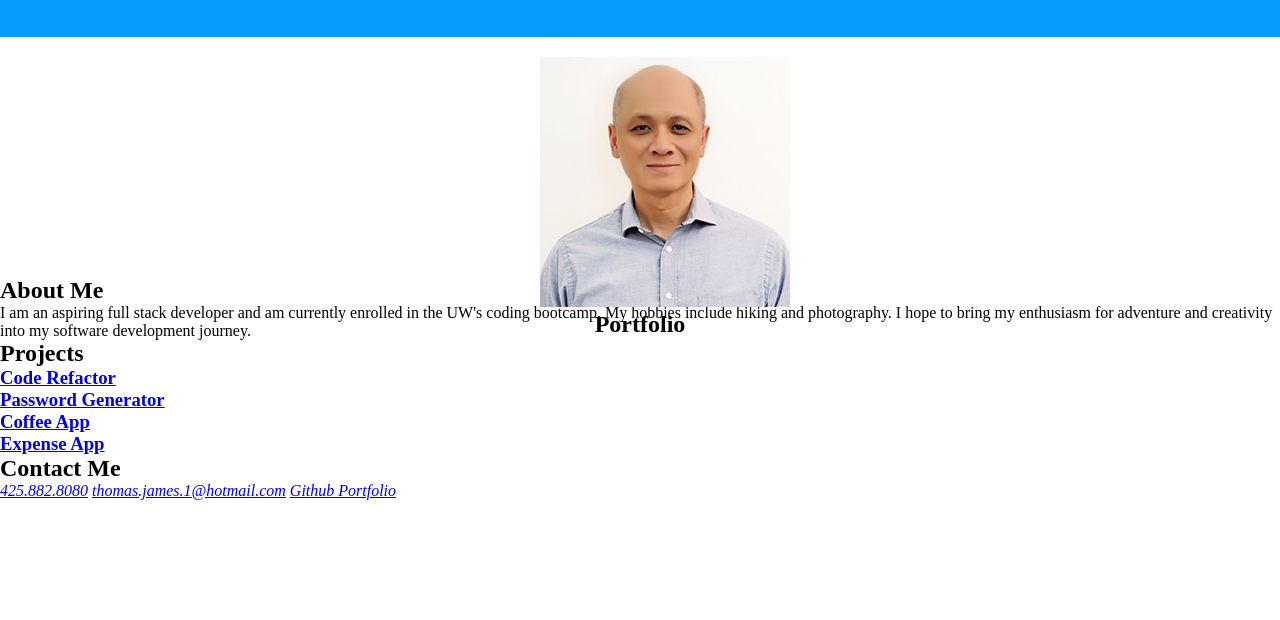
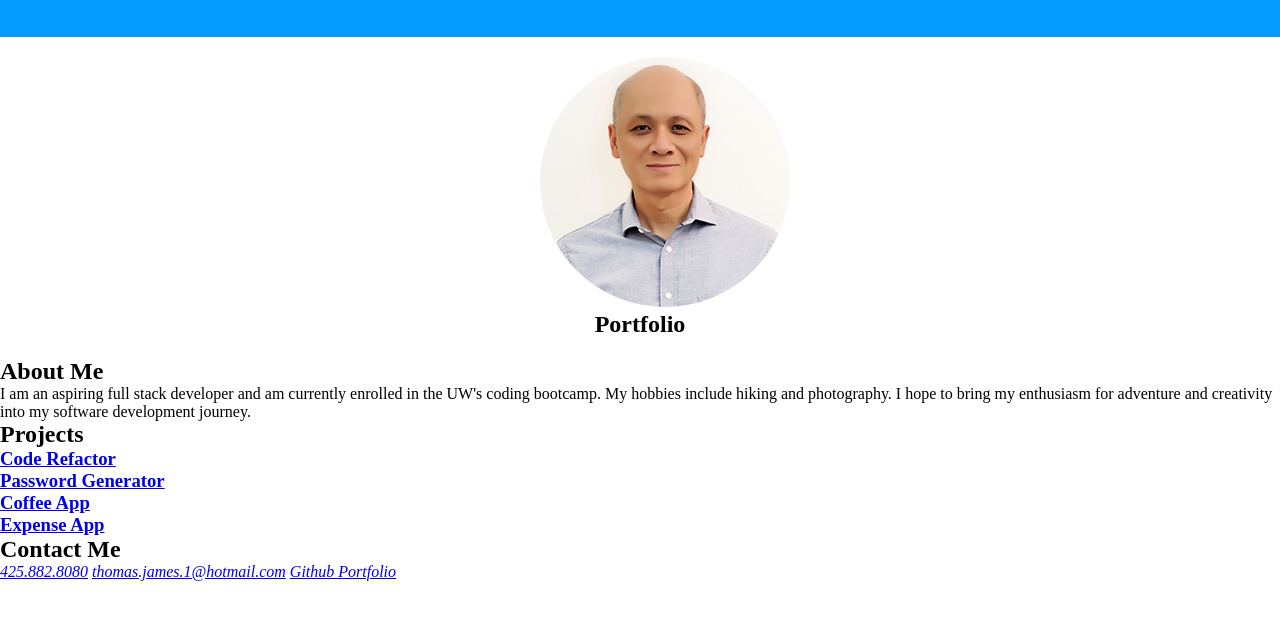
Before and after one commit to Twenty-FourSeven/CSS-Portfolio, a plain HTML site: page index.html in a window 1280 px wide. Shown: the part 90-710 px from the top of the page. Drawn offline with Linux system fonts and the light colour scheme.

Commit message:
hero image size and positioning v3

```diff
--- a/assets/css/style.css
+++ b/assets/css/style.css
@@ -54,16 +54,10 @@ header nav ul li a {
 /* hero image */
 .hero {
   width: 200px;
-  background-image: url("../images/hero.png");
-  height: 200px;
-  border-radius: 50%;
-  margin-left: auto;
-  margin-top: auto;
-  margin-bottom: 90px;
-  background-position: center;
-  background-repeat: no-repeat;
-  background-size: cover;
-  position: relative;
   text-align: center;
   margin: 20px auto;
 }
+
+.profile-pic {
+  border-radius: 50%;
+}
```
